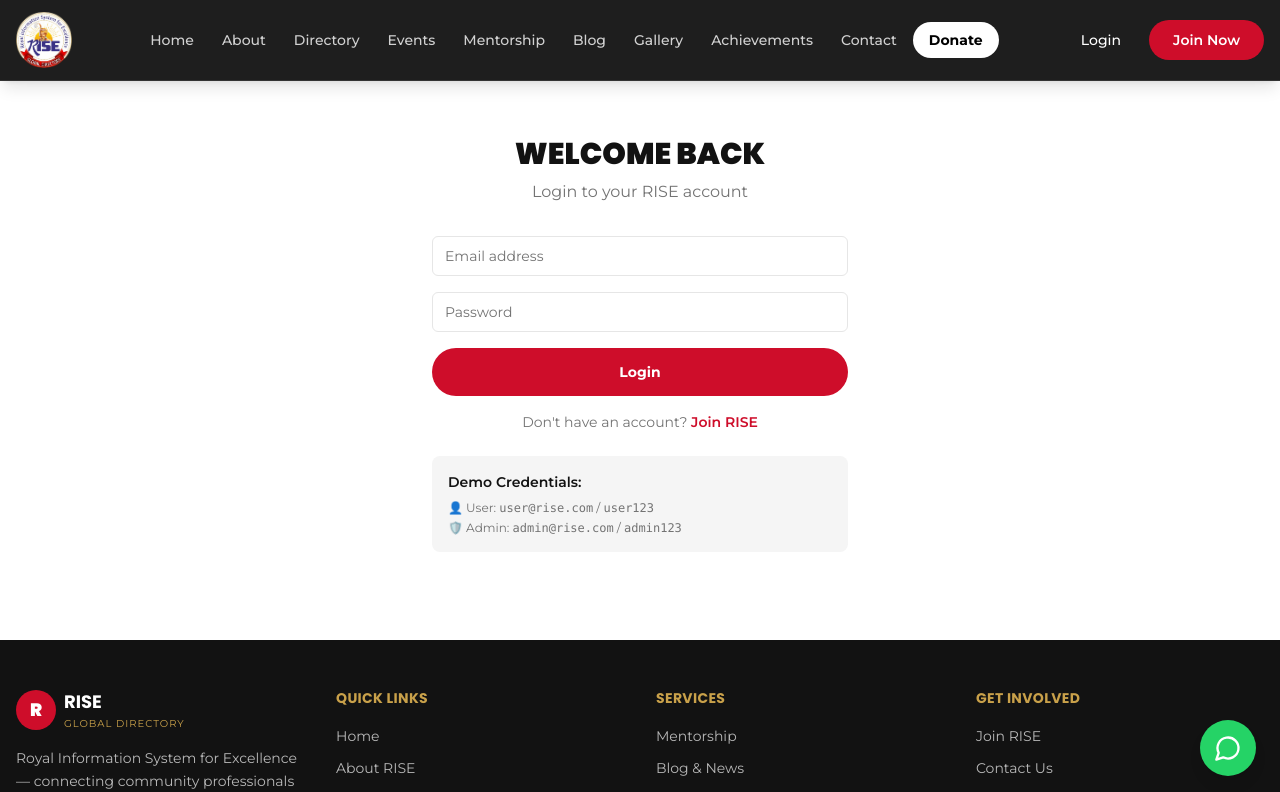
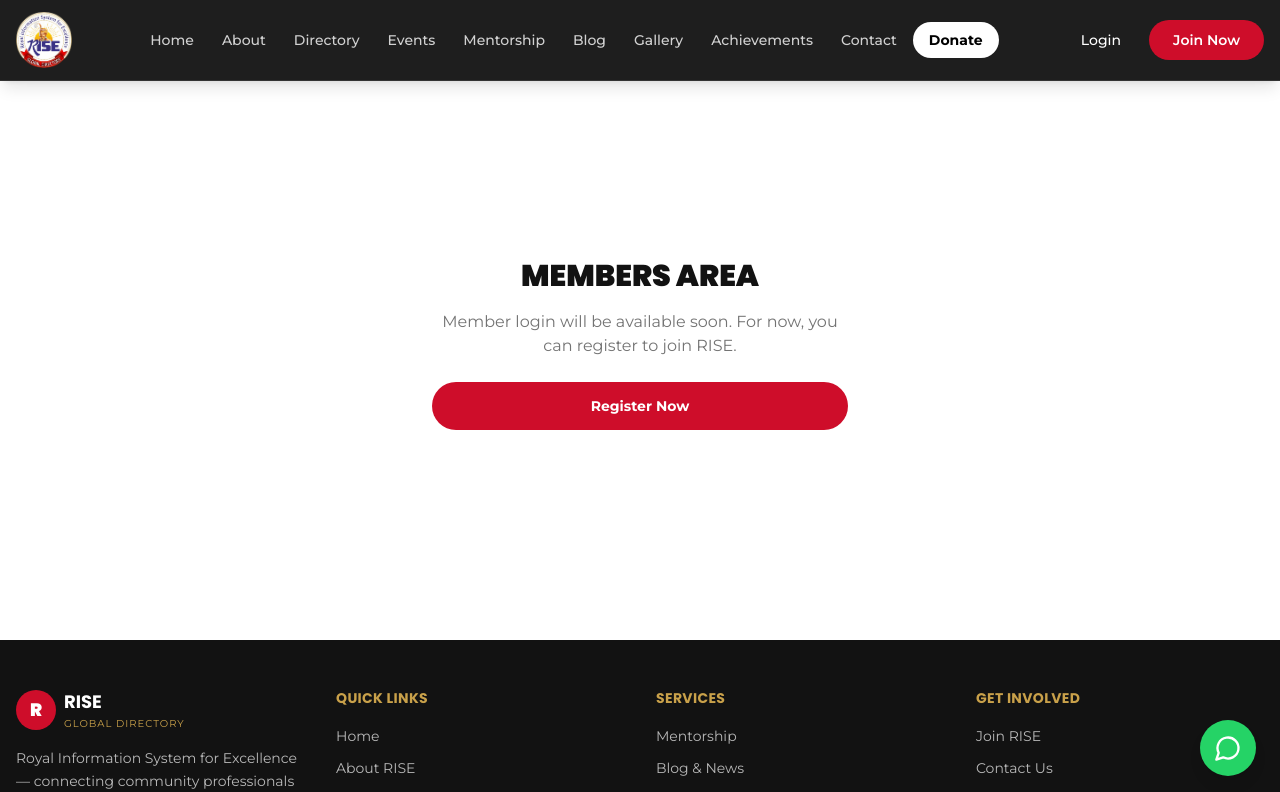
Before and after one commit to octaleadsprivatelimited-cloud/deep-tool-dive-2571518a, a React (Vite) app: page /login in a window 1280 px wide. Shown: the top 792 px of the page. Built offline with nearby package versions, Linux system fonts and the light colour scheme.

Commit message:
Changes
Co-authored-by: octaleadsprivatelimited-cloud <226713695+octaleadsprivatelimited-cloud@users.noreply.github.com>

```diff
--- a/src/pages/Login.jsx
+++ b/src/pages/Login.jsx
@@ -1,57 +1,26 @@
-import React, { useState } from 'react';
-import { useNavigate } from 'react-router-dom';
+import React from 'react';
 import { Button } from '@/components/ui/button';
-import { Input } from '@/components/ui/input';
 import Header from '@/components/Header';
 import Footer from '@/components/Footer';
 import WhatsAppButton from '@/components/WhatsAppButton';
-import { useAuth } from '@/contexts/AuthContext';
-import { toast } from 'sonner';
-
-const DEMO_USERS = [
-  { email: 'user@rise.com', password: 'user123', role: 'user', name: 'Demo User' },
-  { email: 'admin@rise.com', password: 'admin123', role: 'admin', name: 'Admin' },
-];
+import { useNavigate } from 'react-router-dom';
 
 const Login = () => {
-  const [email, setEmail] = useState('');
-  const [password, setPassword] = useState('');
-  const { loginAs } = useAuth();
   const navigate = useNavigate();
-
-  const handleLogin = (e) => {
-    e.preventDefault();
-    const found = DEMO_USERS.find((u) => u.email === email && u.password === password);
-    if (found) {
-      loginAs(found.role);
-      toast.success(`Welcome, ${found.name}!`);
-      navigate('/');
-    } else {
-      toast.error('Invalid email or password');
-    }
-  };
 
   return (
     <div className="min-h-screen bg-background text-foreground">
       <Header />
       <section className="pt-32 pb-20 min-h-[80vh] flex items-center">
-        <div className="container mx-auto px-4 max-w-md">
-          <div className="text-center mb-8">
-            <h1 className="text-3xl font-heading font-black uppercase mb-2">Welcome Back</h1>
-            <p className="text-muted-foreground">Login to your RISE account</p>
-          </div>
-          <form onSubmit={handleLogin} className="space-y-4">
-            <Input type="email" placeholder="Email address" value={email} onChange={(e) => setEmail(e.target.value)} required />
-            <Input type="password" placeholder="Password" value={password} onChange={(e) => setPassword(e.target.value)} required />
-            <Button type="submit" className="w-full bg-primary hover:bg-primary/90 text-primary-foreground font-bold rounded-full h-12">Login</Button>
-            <p className="text-center text-sm text-muted-foreground">
-              Don't have an account? <a href="/register" className="text-primary font-semibold hover:underline">Join RISE</a>
-            </p>
-          </form>
-          <div className="mt-6 p-4 bg-muted rounded-lg text-xs text-muted-foreground space-y-1">
-            <p className="font-semibold text-foreground text-sm mb-2">Demo Credentials:</p>
-            <p>👤 User: <span className="font-mono">user@rise.com</span> / <span className="font-mono">user123</span></p>
-            <p>🛡️ Admin: <span className="font-mono">admin@rise.com</span> / <span className="font-mono">admin123</span></p>
+        <div className="container mx-auto px-4 max-w-md text-center">
+          <h1 className="text-3xl font-heading font-black uppercase mb-4">Members Area</h1>
+          <p className="text-muted-foreground mb-6">
+            Member login will be available soon. For now, you can register to join RISE.
+          </p>
+          <div className="space-y-3">
+            <Button onClick={() => navigate('/register')} className="w-full bg-primary hover:bg-primary/90 text-primary-foreground font-bold rounded-full h-12">
+              Register Now
+            </Button>
           </div>
         </div>
       </section>
```
